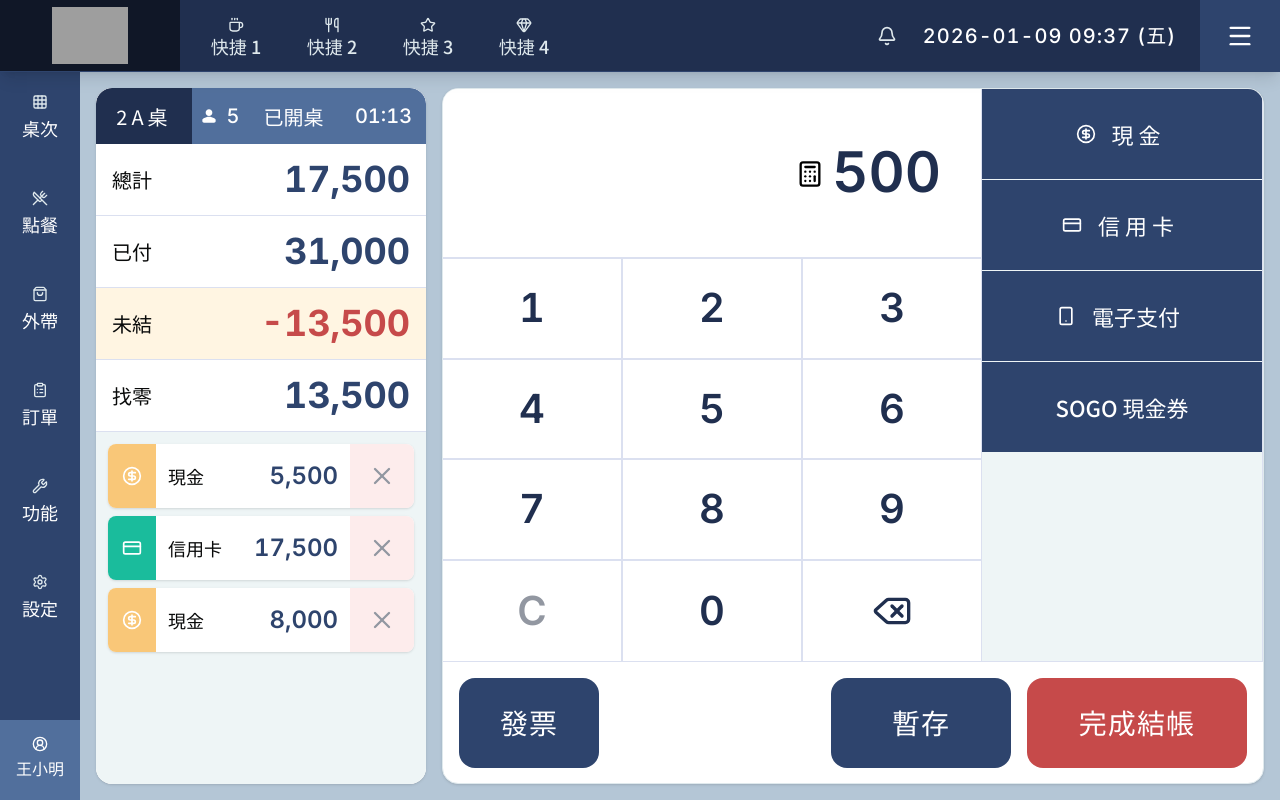
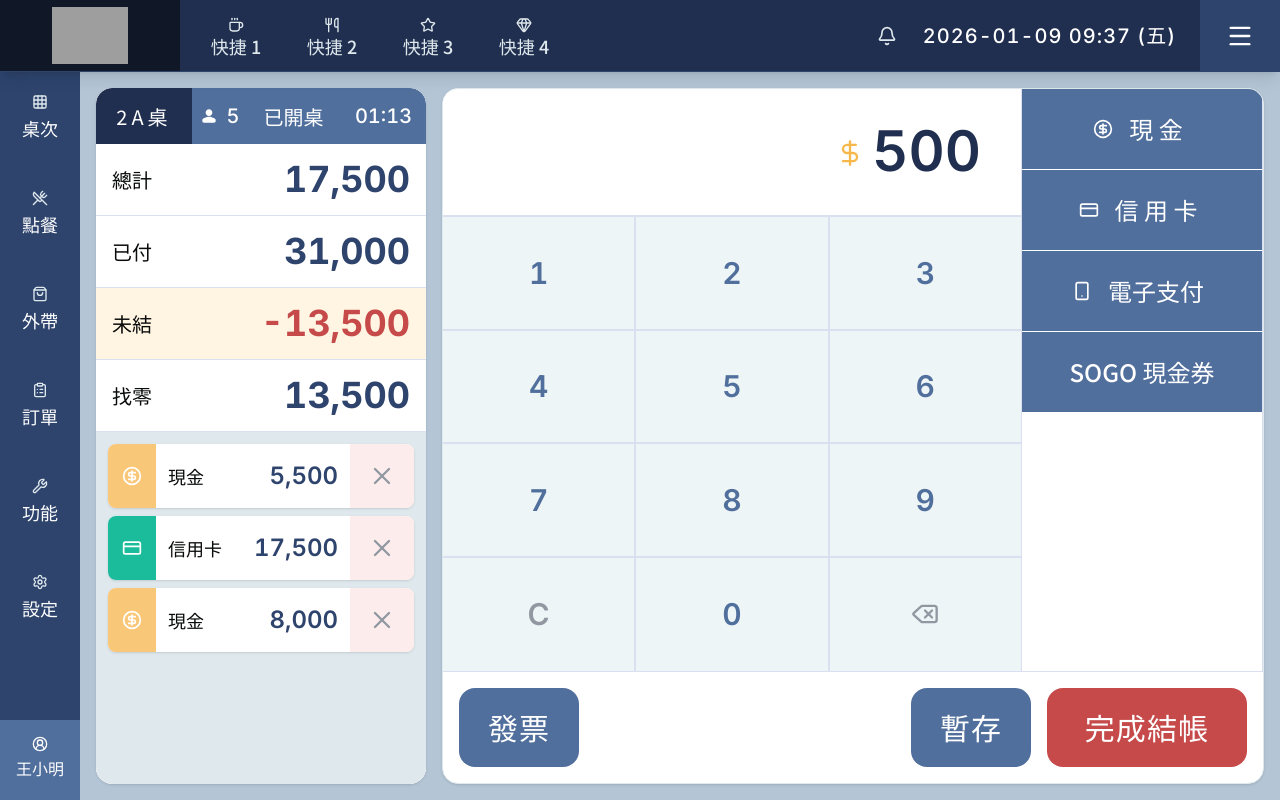
Before and after one commit to naomichiang/POS-system-Cursor, a Vue app: page / in a window 1280 px wide. Built offline with nearby package versions, Linux system fonts and the light colour scheme; grey boxes are pictures that could not be loaded.

Commit message:
style: 優化結帳區域(CheckoutArea)視覺，包含顏色、按鈕尺寸與佈局調整

```diff
--- a/src/assets/main.css
+++ b/src/assets/main.css
@@ -113,8 +113,13 @@
     /* Indianred 系列 */
     --color-indianred-100: #FDECEC;
     --color-indianred-200: #F6C9C9;
+    --color-indianred-300: #F5B4B4;
+    --color-indianred-400: #E07C7C;
     --color-indianred-500: #D35F5F;
     --color-indianred-600: #C64A4A;
+    --color-indianred-700: #AF2C2C;
+    --color-indianred-800: #821E1E;
+    --color-indianred-900: #661616;
 
      /* ============================================================
         2. 語意化 Token (Semantic Tokens)
@@ -146,7 +151,7 @@
      --color-layer-primary-disabled: var(--color-gray-200);
      --color-layer-secondary: var(--color-ash-100);
      --color-layer-secondary-hover: var(--color-ash-200);
-     --color-layer-tertiary: var(--color-ash-100);
+     --color-layer-tertiary: var(--color-ash-200);
      --color-layer-highlight-yellow: var(--color-yellow-100);
      --color-layer-highlight-yellow-hover: var(--color-yellow-200);
      --color-layer-highlight-red: var(--color-indianred-200);
@@ -204,6 +209,11 @@
      --spacing-icon-lg: 28px;
      --spacing-icon-xl: 40px;
 
+     /* Button Widths (以 8pt 為基準) */
+     --spacing-btn-sm: 80px; /* 輔助功能鍵：發票 */
+     --spacing-btn-md: 120px; /* 主要功能鍵：確認、結帳 */
+     --spacing-btn-lg: 200px;
+
      /* ============================================================
         4. 圓角 (Radius)
         ============================================================ */
@@ -212,6 +222,7 @@
      --radius-md: 16px;
      --radius-lg: 40px;
      --radius-xl: 64px;
+
 
      /* ============================================================
         5. 字體族 (Font Family)
--- a/src/components/CheckoutArea.vue
+++ b/src/components/CheckoutArea.vue
@@ -1,11 +1,12 @@
 <script setup>
 import { ref, computed } from 'vue'
-import { Delete, Calculator } from 'lucide-vue-next'
 import {
   CircleDollarSign,
   CreditCard,
   Smartphone,
-  Ticket
+  Ticket,
+  Delete,
+  DollarSign
 } from 'lucide-vue-next'
 import { paymentMethodsConfig } from '../config/paymentMethods'
 
@@ -100,20 +101,20 @@ const handleCompleteCheckout = () => {
 
 <template>
   <div
-    class="flex flex-col justify-center items-start flex-1 self-stretch rounded-2xl bg-layer-primary overflow-hidden"
+    class="flex flex-col justify-center items-start flex-1 self-stretch rounded-2xl bg-layer-secondary overflow-hidden"
   >
-    <div class="flex items-start flex-1 self-stretch bg-layer-secondary">
+    <div class="flex items-start flex-1 self-stretch">
       <!-- Input & Numpad -->
       <div
         class="flex flex-col items-center flex-1 self-stretch border-r border-border-primary overflow-hidden"
       >
         <!-- Input Display -->
         <div
-          class="flex h-[170px] px-10 justify-end items-center gap-2 self-stretch border-b-2 border-border-primary bg-layer-primary"
+          class="flex h-[128px] px-10 justify-end items-center gap-2 self-stretch border-b-2 border-border-primary bg-layer-primary"
         >
-          <div class="flex pt-0.5 items-center gap-2.5 self-stretch">
+          <div class="flex pt-0.5 items-center  self-stretch">
             <div class="flex w-icon-lg h-icon-lg justify-center items-center">
-              <Calculator class="w-icon-lg h-icon-lg text-text-tertiary" />
+              <DollarSign class="w-icon-lg h-icon-lg text-yellow-500" />
             </div>
           </div>
           <div
@@ -137,7 +138,7 @@ const handleCompleteCheckout = () => {
               @click="key === 'C' ? handleClear() : key === 'backspace' ? handleBackspace() : handleNumberClick(key)"
               :class="[
                 'flex flex-col justify-center items-center flex-1 self-stretch transition-all',
-                'bg-layer-primary hover:bg-layer-primary-hover active:bg-layer-primary-disabled active:scale-[0.98]',
+                'bg-layer-secondary hover:bg-layer-secondary-hover active:bg-layer-primary-disabled active:scale-[0.98]',
                 'border-border-primary',
                 // 處理邊框，避免重複疊加：最後一行不加底邊框，每行最後一個按鍵不加右邊框
                 rowIndex !== 3 ? 'border-b-2' : '',
@@ -145,13 +146,13 @@ const handleCompleteCheckout = () => {
               ]"
             >
               <template v-if="key === 'backspace'">
-                <Delete class="w-icon-xl h-icon-xl text-text-secondary" />
+                <Delete class="w-icon-lg h-icon-lg text-text-disabled" />
               </template>
               <div
                 v-else
                 :class="[
-                  'self-stretch text-center font-inter text-[40px] font-semibold leading-[120%]',
-                  key === 'C' ? 'text-text-disabled' : 'text-text-secondary'
+                  'self-stretch text-center font-inter text-3xl font-semibold leading-[120%]',
+                  key === 'C' ? 'text-text-disabled' : 'text-ash-700'
                 ]"
               >
                 {{ key }}
@@ -171,10 +172,10 @@ const handleCompleteCheckout = () => {
             :key="method.id"
             @click="handlePayment(method.id)"
             :class="[
-              'flex w-[280px] h-[90px] min-w-[100px] max-w-[280px] px-4 justify-center items-center transition-colors',
+              'flex w-[240px] h-[80px] min-w-[100px] max-w-[240px] px-4 justify-center items-center transition-colors',
               method.paddingClass,
-              'bg-layer-dark-secondary hover:bg-layer-dark-tertiary',
-              'active:bg-layer-dark-tertiary active:scale-95'
+              'bg-button-primary hover:bg-button-primary-hover',
+              'active:bg-button-primary-disabled active:scale-[0.98]'
             ]"
           >
             <!-- Icon (動態渲染，根據配置決定是否顯示) -->
@@ -190,7 +191,7 @@ const handleCompleteCheckout = () => {
 
             <!-- Label -->
             <div
-              class="text-text-on-color text-center font-noto text-[22px] font-medium leading-[120%]"
+              class="text-text-on-color text-center font-noto text-2xl font-medium leading-[120%]"
             >
               {{ method.label }}
             </div>
@@ -201,34 +202,26 @@ const handleCompleteCheckout = () => {
 
     <!-- Bottom Actions -->
     <div
-      class="flex h-[122px] p-4 items-start gap-4 self-stretch border-t border-border-primary"
+      class="flex h-[112px] p-4 items-start gap-4 self-stretch border-t border-border-primary"
     >
       <button
-        class="flex w-[140px] h-[90px] px-4 justify-center items-center gap-2 rounded-2xl bg-layer-dark-secondary hover:bg-layer-dark-tertiary transition-colors"
-      >
+        class="flex w-btn-md h-full px-4 justify-center items-center gap-2 rounded-2xl bg-button-primary hover:bg-button-primary-hover transition-colors">
         <div
-          class="w-[87px] shrink-0 text-text-on-color text-center font-noto text-[28px] font-medium leading-[128%] tracking-[1.12px]"
-        >
+          class="shrink-0 text-text-on-color text-center font-noto text-3xl font-medium leading-[128%] tracking-[1.12px]">
           發票
         </div>
       </button>
-      <div class="flex justify-end items-center gap-4 flex-1">
+      <div class="flex h-full justify-end items-center gap-4 flex-1">
         <button
-          class="flex w-[180px] h-[90px] px-4 justify-center items-center gap-2 rounded-2xl bg-layer-dark-secondary hover:bg-layer-dark-tertiary transition-colors"
-        >
-          <div
-            class="w-[87px] shrink-0 text-text-on-color text-center font-noto text-[28px] font-medium leading-[128%] tracking-[1.12px]"
-          >
+          class="flex w-btn-md h-full justify-center items-center rounded-2xl bg-button-primary hover:bg-button-prmary-hover transition-colors">
+          <div class="shrink-0 text-text-on-color text-center font-noto text-3xl font-medium leading-[128%] tracking-[1.12px]">
             暫存
           </div>
         </button>
         <button
-          class="flex w-[220px] h-[90px] min-w-[180px] max-w-[220px] px-4 justify-center items-center gap-2 rounded-2xl bg-button-danger hover:bg-button-danger-hover transition-colors"
-          @click="handleCompleteCheckout"
-        >
-          <div
-            class="text-text-on-color text-center font-noto text-[28px] font-medium leading-[128%] tracking-[1.12px]"
-          >
+          class="flex w-btn-lg h-full min-w-[120px] max-w-[220px] px-4 justify-center items-center rounded-2xl bg-button-danger hover:bg-button-danger-hover transition-colors"
+          @click="handleCompleteCheckout">
+          <div class="shrink-0 text-text-on-color text-center font-noto text-3xl font-medium leading-[128%] tracking-[1.12px]">
             完成結帳
           </div>
         </button>
--- a/src/components/CheckoutPanel.vue
+++ b/src/components/CheckoutPanel.vue
@@ -150,7 +150,7 @@ const getPaymentConfig = (type) => {
                   @click="removePayment(index)"
                   class="flex w-16 h-full justify-center items-center bg-button-highlight-red hover:bg-button-highlight-red-hover transition-colors group rounded-r-sm"
                   >
-                  <X class="w-icon-lg h-icon-lg text-text-disabled group-hover:text-text-on-color" />
+                  <X class="w-icon-lg h-icon-lg text-text-disabled" />
                 </button>
               </div>
             </div>
```
